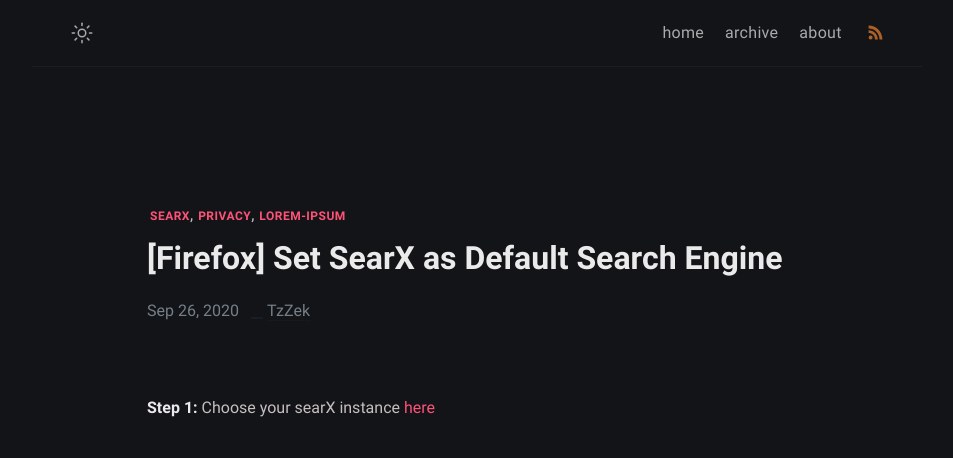
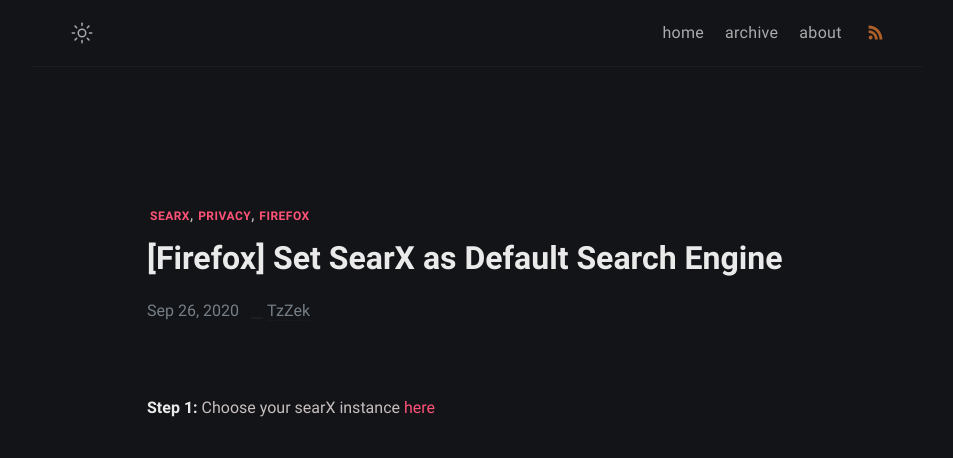
Before and after one commit to TzZek/zek-blog-v2, a Jekyll site: the page built from _posts/firefox-searx-default/2020-12-07-firefox-searx-default.md, in a window 1280 px wide. Shown: the top 458 px of the page, without its empty margins (163-1116 px from the left). Built offline with Jekyll 4.4.1, drawn with Linux system fonts in a browser that asks for light colours; some web fonts are replaced.

Commit message:
2020-12-07-firefox-searx-default.md: updated tags

```diff
--- a/_posts/firefox-searx-default/2020-12-07-firefox-searx-default.md
+++ b/_posts/firefox-searx-default/2020-12-07-firefox-searx-default.md
@@ -6,7 +6,7 @@ modified: '2020-12-07T19:32:13.696Z'
 tags:
   - searx
   - privacy
-  - lorem-ipsum
+  - firefox
 categories: []
 layout: post
 ---
```
